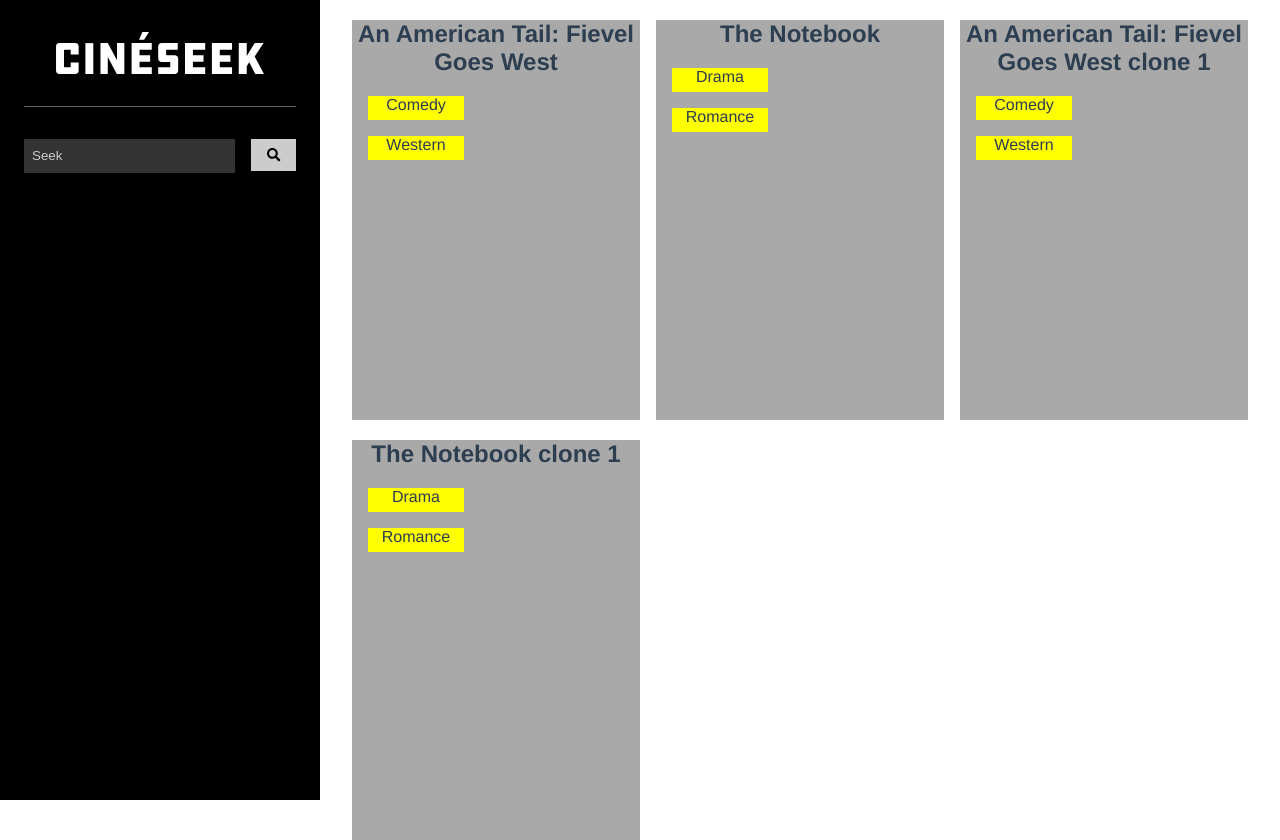
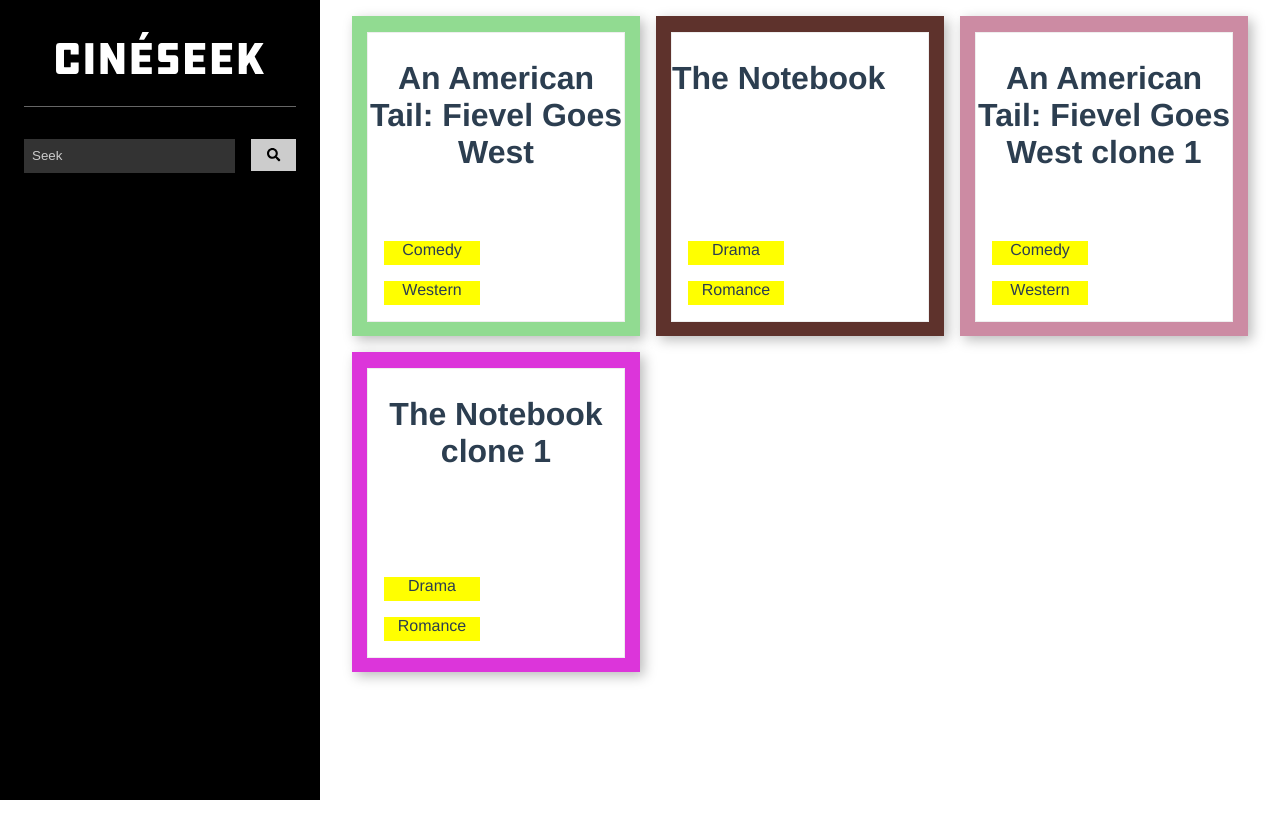
Before and after one commit to caseyisonit/fee-pex-test, a Vue app: page / in a window 1280 px wide. After the commit the page ends 800 px from the top, so only its background shows below. Built offline with nearby package versions, Linux system fonts and the light colour scheme.

Commit message:
random color bagrounds for some fun

```diff
--- a/src/components/MovieCard.vue
+++ b/src/components/MovieCard.vue
@@ -1,7 +1,11 @@
 <template>
-    <div class="card-container">
+    <div class="card-container" :style="cssProps">
+    <div class="content-container">
         <h2>{{ movie.title }}</h2>
+        <div class="genre-container">
         <genre-tag :genres="movie.genre"></genre-tag>
+        </div>
+        </div>
     </div>
 </template>
 <script>
@@ -11,19 +15,46 @@
 export default {
     components: { GenreTag },
     props: {
-        movie: { type: Object, required: true}
+        movie: { type: Object, required: true},
+    },
+    computed: {
+        randomColor() { const color = "#" + Math.floor(Math.random()*16777215).toString(16);
+        return color},
+
+        cssProps() {
+            return '--background-color: ' + this.randomColor;
+        }
     }
 }
 </script>
 <style lang="scss">
     .card-container {
-        background-color: darkgray;
+        background-color: var(--background-color);
+        box-shadow: .25rem .25rem .75rem #bbbbbb;
         width: 18rem;
-        height: 400px;
+        height: 20rem;
         display: block;
         margin-bottom: 1rem;
     @media (min-width: 415px) {
         margin: 1rem 0 0 1rem;
     }
     }
+
+    .content-container {
+        background-color: white;
+        position: relative;
+        display: flex;
+        top: 1rem;
+        width: 16rem;
+        height: 18rem;
+        margin: auto;
+        border: 1px solid #eeeeee;
+        h2 {
+            font-size: 2rem;
+        }
+        .genre-container {
+            position: absolute;
+            bottom: 0;
+        }
+    }
 </style>
```
Also changed, not shown: src/components/MovieGrid.vue (line endings or trailing spaces).
